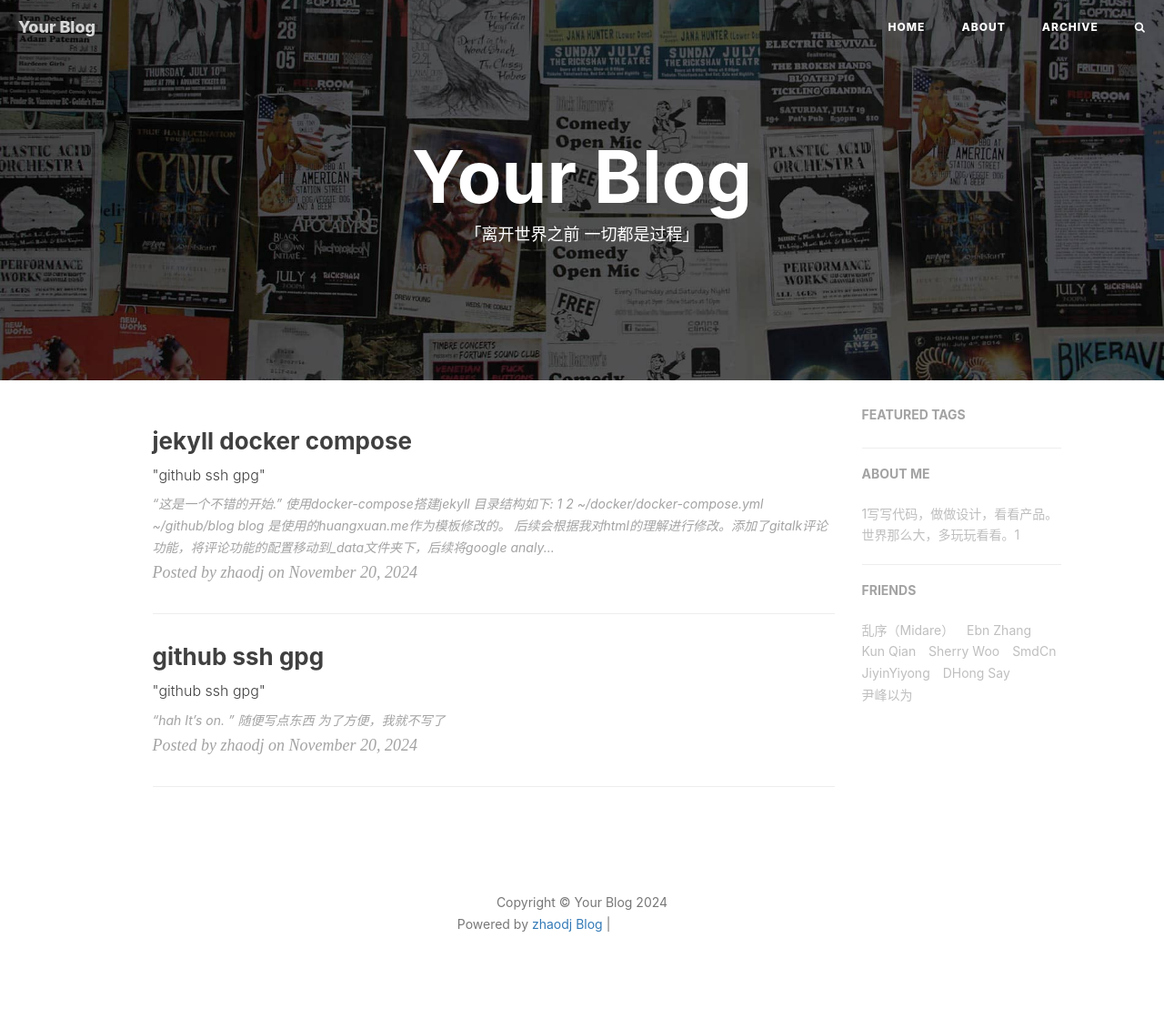
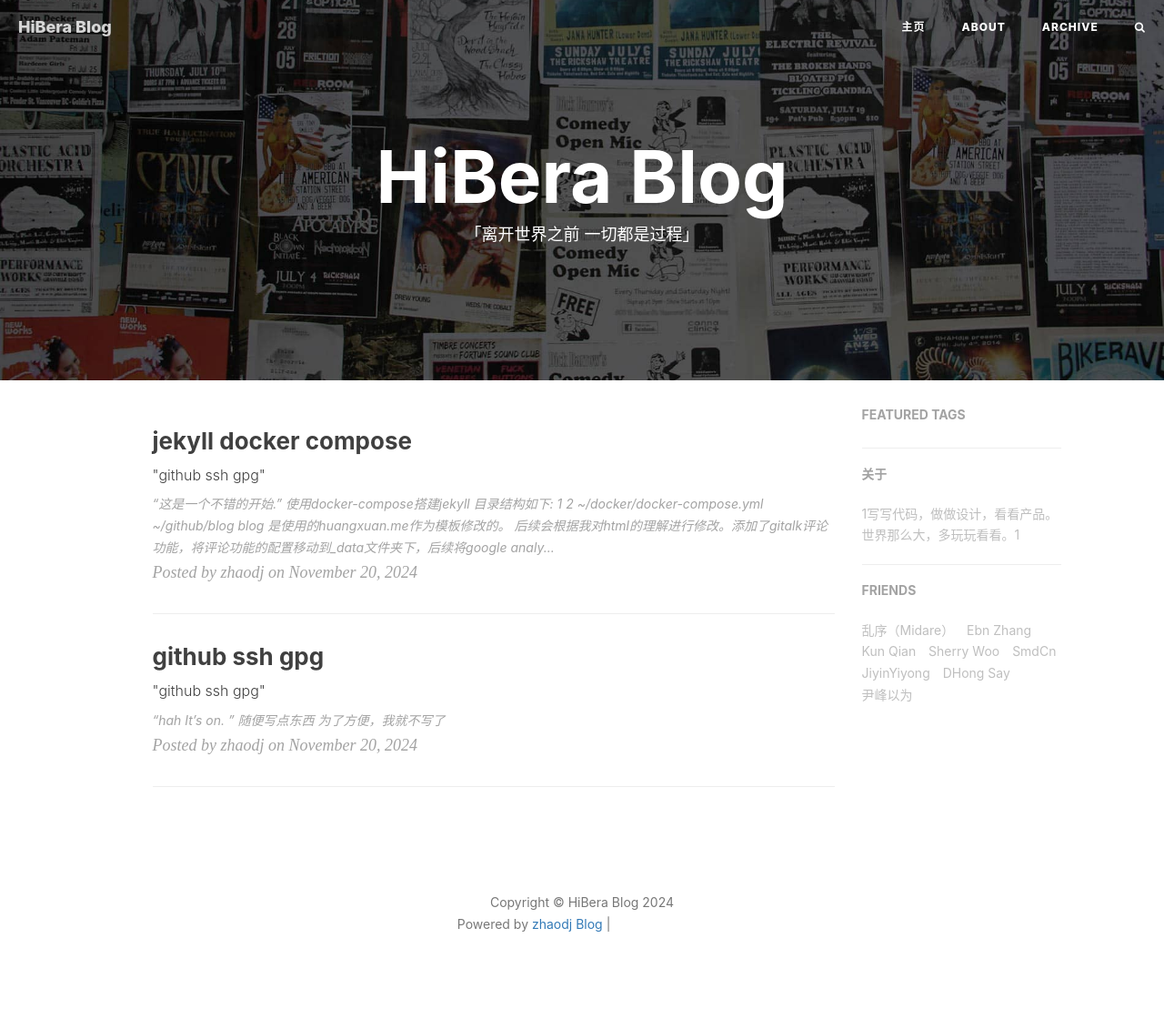
Before and after one commit to zdj0925/zdj0925.github.io, a Jekyll site: the page built from index.html, in a window 1280 px wide. Shown: the whole page at 91% size. Built offline with Jekyll 4.4.1, drawn with Linux system fonts in a browser that asks for light colours; nearby versions of some CDN libraries; the list of posts is cut into pages by our own code; comment, search, counter and statistics services are not loaded; grey boxes are pictures that could not be loaded.

Commit message:
修改博客名为HiBera

```diff
--- a/_config.yml
+++ b/_config.yml
@@ -1,6 +1,6 @@
 # Site settings
-title: Your Blog
-SEOTitle: 你的博客 | Your Blog
+title: HiBera Blog
+SEOTitle: HiBera博客 | HiBera Blog
 header-img: img/home-bg.jpg
 email: zhaodj@gmail.com
 description: ""
--- a/_includes/nav.html
+++ b/_includes/nav.html
@@ -21,7 +21,7 @@
                 <div class="navbar-collapse">
                     <ul class="nav navbar-nav navbar-right">
                         <li>
-                            <a href="{{ site.baseurl }}/">Home</a>
+                            <a href="{{ site.baseurl }}/">主页</a>
                         </li>
                         {% for page in site.pages %}
                         {% if page.title and page.hide-in-nav != true %}
--- a/_includes/short-about.html
+++ b/_includes/short-about.html
@@ -1,6 +1,6 @@
 <section class="visible-md visible-lg">
   <hr>
-  <h5><a href="{{'/about/' | prepend: site.baseurl }}">ABOUT ME</a></h5>
+  <h5><a href="{{'/about/' | prepend: site.baseurl }}">关于</a></h5>
   <div class="short-about">
     {% if site.sidebar-avatar %}
     <img src="{{site.sidebar-avatar}}" />
```
